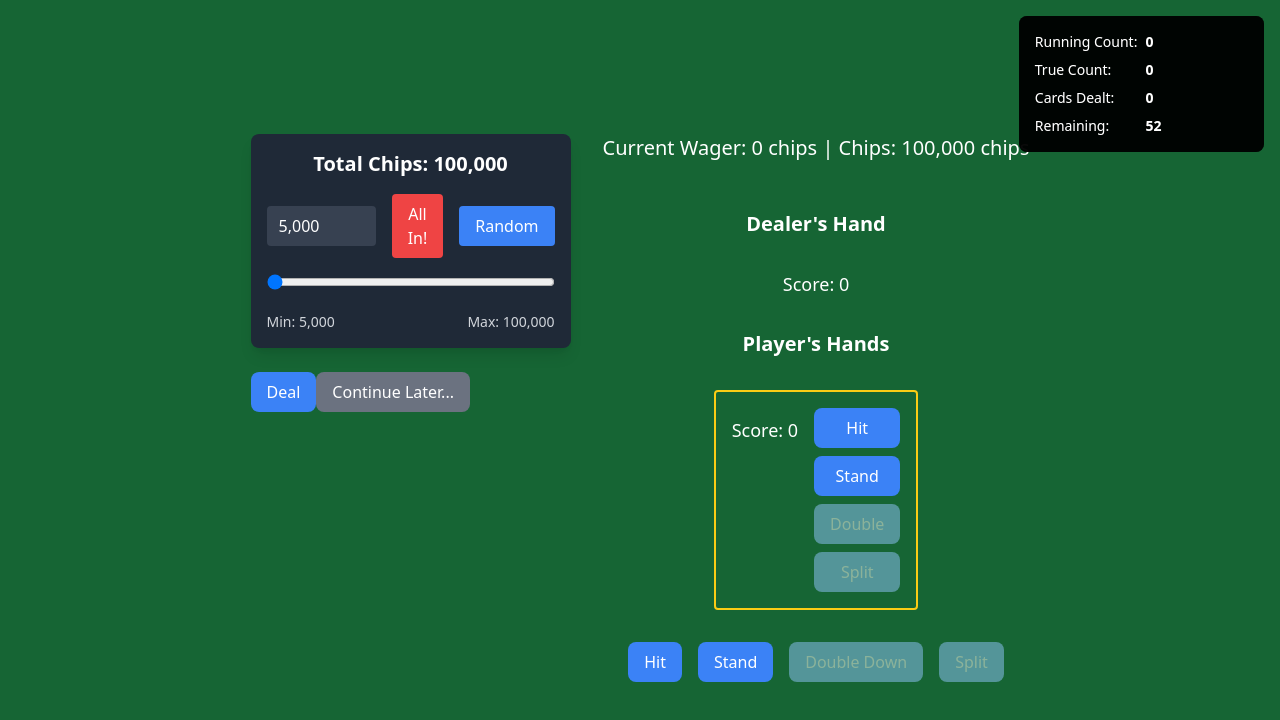
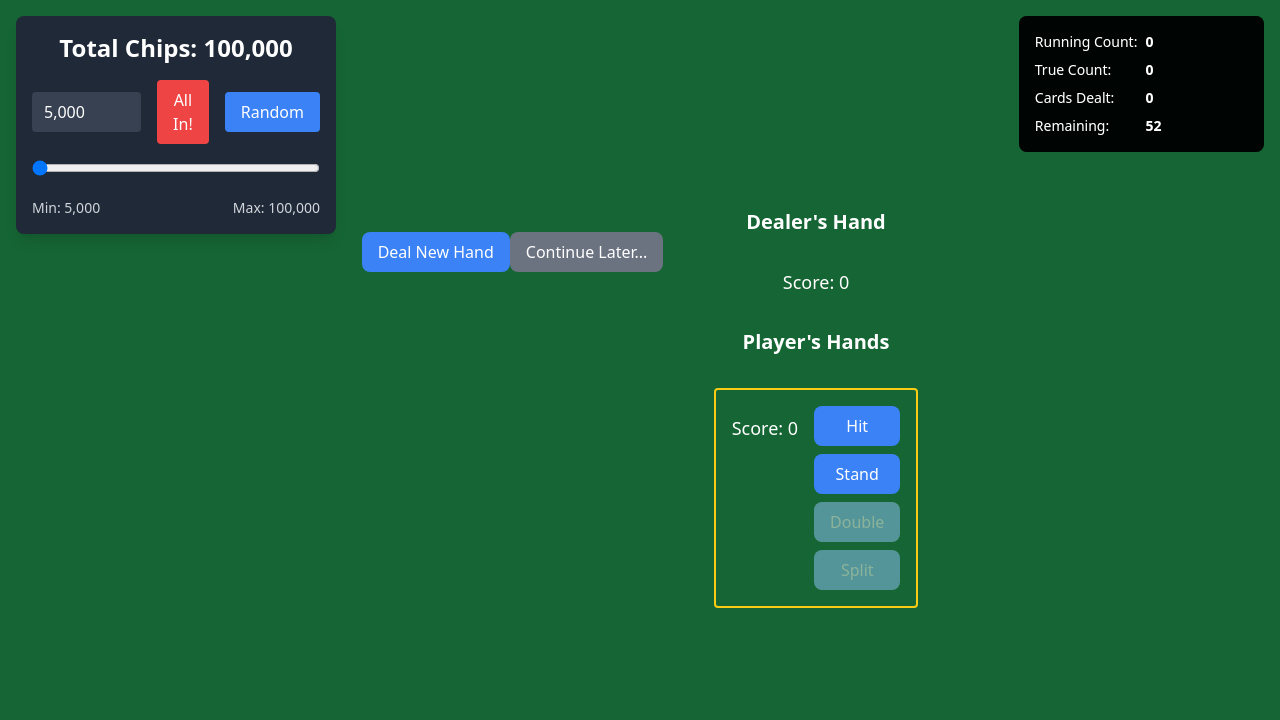
Before and after one commit to DanDo385/bj-next, a Next.js app: page / in a window 1280 px wide. Shown: the top 720 px of the page. Built offline with nearby package versions, Linux system fonts and the light colour scheme.

Commit message:
fixing split functionality

```diff
--- a/components/GameBoard.jsx
+++ b/components/GameBoard.jsx
@@ -18,7 +18,6 @@ const GameBoard = () => {
     isGameStarted,
     isPlayerTurn,
     canSplit,
-    canDouble,
     startGame,
     hit,
     stand,
@@ -38,13 +37,16 @@ const GameBoard = () => {
   const [selectedWager, setSelectedWager] = useState(MIN_BET);
   const [wagerError, setWagerError] = useState('');
 
+  // Determine the current hand based on splitHands.
   const playerHand = splitHands[currentHandIndex]?.cards ?? [];
 
+  // Modify the auto-end logic so it doesn't trigger when split hands exist.
   useEffect(() => {
-    if (isGameStarted && playerScore === 21) {
+    // Only auto-end if there's no split hand (or if you prefer, if you are on a single-hand game)
+    if (isGameStarted && playerScore === 21 && (!splitHands || splitHands.length === 0)) {
       endGame('player', 'Blackjack! You Win!');
     }
-  }, [isGameStarted, playerScore]);
+  }, [isGameStarted, playerScore, splitHands, endGame]);
 
   const handleStartGame = () => {
     if (selectedWager < MIN_BET) {
@@ -63,7 +65,7 @@ const GameBoard = () => {
     if (!isPlayerTurn || playerHand.length !== 2) return false;
     if (chips < currentWager) return false;
 
-    // If we're playing split hands
+    // If we're playing split hands, use the current hand's wager
     if (splitHands.length > 0) {
       const currentHand = splitHands[currentHandIndex];
       return currentHand.cards.length === 2 && chips >= currentHand.wager;
@@ -74,13 +76,21 @@ const GameBoard = () => {
 
   return (
     <div className="flex items-start space-x-8 p-8">
-      {/* Wager Section - Left Side */}
-      {!isGameStarted && (
+      {/* Wager Section - Always visible */}
       <div className="flex-none w-80">
-          <Wager onWagerChange={setSelectedWager} initialWager={selectedWager} />
+        <Wager
+          onWagerChange={setSelectedWager}
+          initialWager={selectedWager}
+          currentChips={chips}
+        />
         <div className="mt-4 space-y-2">
-            <Button onClick={handleStartGame} variant="primary" className="w-full">
-              Deal
+          <Button
+            onClick={handleStartGame}
+            variant="primary"
+            className="w-full"
+            disabled={chips < MIN_BET}
+          >
+            Deal New Hand
           </Button>
           <Button onClick={saveGame} variant="secondary" className="w-full">
             Continue Later...
@@ -90,13 +100,10 @@ const GameBoard = () => {
           )}
         </div>
       </div>
-      )}
 
       {/* Game Board - Right Side */}
       <div className="flex-grow flex flex-col items-center space-y-8">
-        <div className="text-white text-xl mb-4">
-          Current Wager: {currentWager.toLocaleString()} chips | Chips: {chips.toLocaleString()} chips
-        </div>
+
 
         {gameResult && (
           <div className="text-2xl font-bold text-yellow-400 mb-4 text-center">
@@ -106,30 +113,13 @@ const GameBoard = () => {
           </div>
         )}
 
-        {/* Show hands whenever there are cards, not just when game is started */}
+        {/* Display the dealer's hand and player's hand */}
         <DealerHand />
         <PlayerHand />
 
         {isPlayerTurn && splitHands.length > 0 && (
           <div className="text-yellow-400 text-xl mb-4">
-            Playing Hand {currentHandIndex + 1} of 2
-          </div>
-        )}
-
-        {isPlayerTurn && (
-          <div className="space-y-4">
-            <div className="flex space-x-4">
-              <Button onClick={hit}>Hit</Button>
-              <Button onClick={stand}>Stand</Button>
-              <Button
-                onClick={double}
-                disabled={!canDoubleDown()}
-                className={!canDoubleDown() ? 'opacity-50 cursor-not-allowed' : ''}
-              >
-                Double Down
-              </Button>
-              <Button onClick={split} disabled={!canSplit}>Split</Button>
-            </div>
+            Playing Hand {currentHandIndex + 1} of {splitHands.length}
           </div>
         )}
       </div>
--- a/components/PlayerHand.jsx
+++ b/components/PlayerHand.jsx
@@ -21,7 +21,9 @@ const PlayerHand = () => {
     double,
     split,
     isPlayerTurn,
-    chips
+    chips,
+    canDoubleDown,
+    canSplit
   } = useGameContext();
 
   // If no split has occurred, wrap the single hand in an array.
@@ -53,13 +55,19 @@ const PlayerHand = () => {
       <Button onClick={() => stand(handIndex)}>Stand</Button>
       <Button
         onClick={() => double(handIndex)}
-        disabled={!canDoubleForHand(hands[handIndex])}
+        disabled={handIndex !== undefined ?
+          !canDoubleForHand(hands[handIndex]) :
+          !canDoubleDown
+        }
       >
         Double
       </Button>
       <Button
         onClick={() => split(handIndex)}
-        disabled={!canSplitHand(hands[handIndex])}
+        disabled={handIndex !== undefined ?
+          !canSplitHand(hands[handIndex]) :
+          !canSplit
+        }
       >
         Split
       </Button>
@@ -84,7 +92,11 @@ const PlayerHand = () => {
           )}
         </div>
       </div>
-      {isPlayerTurn && handIndex !== undefined && renderActionButtons(handIndex)}
+      {isPlayerTurn && (
+        renderActionButtons(
+          splitHands.length > 0 ? handIndex : undefined
+        )
+      )}
     </div>
   );
 
--- a/components/Wager.jsx
+++ b/components/Wager.jsx
@@ -8,18 +8,18 @@
 import { useState, useEffect } from 'react';
 import { STARTING_CHIPS, MIN_BET } from '../utils/constants';
 
-const Wager = ({ onWagerChange, initialWager, maxChips = STARTING_CHIPS, isDoubled }) => {
-  const [wager, setWager] = useState(initialWager || Math.min(10000, maxChips));
+const Wager = ({ onWagerChange, initialWager, currentChips = STARTING_CHIPS, isDoubled }) => {
+  const [wager, setWager] = useState(initialWager || Math.min(10000, currentChips));
   const [error, setError] = useState('');
-  const maxBet = maxChips || 0;
+  const maxBet = currentChips || 0;
 
   useEffect(() => {
     if (!initialWager) {
-      const defaultWager = Math.min(10000, maxChips);
+      const defaultWager = Math.min(10000, currentChips);
       setWager(defaultWager);
       onWagerChange(defaultWager);
     }
-  }, [maxChips, initialWager, onWagerChange]);
+  }, [currentChips, initialWager, onWagerChange]);
 
   const handleSliderChange = (e) => {
     const value = Number(e.target.value);
@@ -58,17 +58,17 @@ const Wager = ({ onWagerChange, initialWager, maxChips = STARTING_CHIPS, isDoubl
   };
 
   const handleAllIn = () => {
-    const allIn = maxChips || 0;
+    const allIn = currentChips || 0;
     setWager(allIn);
     onWagerChange(allIn);
     setError('');
   };
 
   return (
-    <div className="w-full max-w-md p-4 bg-gray-800 rounded-lg shadow-lg">
+    <div className="fixed top-4 left-4 w-80 p-4 bg-gray-800 rounded-lg shadow-lg z-50">
       <div className="text-center mb-4">
-        <h2 className="text-xl font-bold text-white">
-          Total Chips: {(maxChips || 0).toLocaleString()}
+        <h2 className="text-2xl font-bold text-white">
+          Total Chips: {currentChips.toLocaleString()}
           {isDoubled && <span className="text-yellow-400 ml-2">(Doubled)</span>}
         </h2>
       </div>
--- a/components/ui/Button.jsx
+++ b/components/ui/Button.jsx
@@ -1,11 +1,30 @@
 /**
  * Button.jsx
- * This component provides a customizable button with different styles and states.
- * It can be used for various actions in the game, such as betting, hitting, standing, etc.
+ * A reusable, customizable button component with multiple variants and states.
+ * Provides consistent styling across the application while allowing for flexible usage.
+ *
+ * Features:
+ * - Three style variants: primary (blue), secondary (gray), danger (red)
+ * - Built-in disabled state handling with visual feedback
+ * - Smooth CSS transitions for interactive states
+ * - Accessibility-friendly markup
+ *
+ * Props:
+ * @param {Function} onClick - Callback for click events
+ * @param {boolean} [disabled=false] - Controls button interactivity
+ * @param {ReactNode} children - Button content (text/elements)
+ * @param {string} [variant='primary'] - Style variant (primary/secondary/danger)
+ *
+ * Usage Examples:
+ * <Button variant="primary" onClick={handleClick}>Submit</Button>
+ * <Button variant="danger" disabled={true}>Cancel</Button>
  */
 
 const Button = ({ onClick, disabled, children, variant = 'primary' }) => {
+  // Base styling applied to all button variants
   const baseStyles = "px-4 py-2 rounded-lg font-medium transition-colors";
+
+  // Style variants configuration object
   const variants = {
     primary: "bg-blue-500 hover:bg-blue-600 text-white disabled:bg-blue-300",
     secondary: "bg-gray-500 hover:bg-gray-600 text-white disabled:bg-gray-300",
@@ -14,11 +33,17 @@ const Button = ({ onClick, disabled, children, variant = 'primary' }) => {
 
   return (
     <button
-      onClick={onClick}
-      disabled={disabled}
-      className={`${baseStyles} ${variants[variant]} ${disabled ? 'cursor-not-allowed opacity-50' : ''}`}
+      onClick={onClick}  // Click handler passed from parent component
+      disabled={disabled}  // Native disabled attribute for accessibility
+      className={`
+        ${baseStyles}  // Always include base styles
+        ${variants[variant]}  // Apply selected variant styles
+        ${disabled ? 'cursor-not-allowed opacity-50' : ''}  // Enhanced disabled visuals
+      `}
+      // Note: Class order matters for Tailwind specificity.
+      // Disabled state styles override normal variants through utility classes
     >
-      {children}
+      {children}  {/* Render button content passed between tags */}
     </button>
   );
 };
--- a/context/GameProvider.jsx
+++ b/context/GameProvider.jsx
@@ -14,6 +14,14 @@ import { STARTING_CHIPS } from '../utils/constants';
  * @param {ReactNode} props.children - Child components that will have access to game context
  */
 const GameProvider = ({ children }) => {
+  // Helper function needs to be defined before it's used in canSplit
+  const getCardRank = (card) => {
+    if (!card) return '';
+    // Extract rank before the hyphen (e.g., "queen" from "queen-hearts")
+    const rank = card.split('-')[0];
+    return rank;
+  };
+
   // Core game state
   const [deck] = useState(() => createDeck()); // Initialize deck of cards
   const [playerHand, setPlayerHand] = useState([]); // Player's current cards
@@ -36,10 +44,26 @@ const GameProvider = ({ children }) => {
   const dealerScore = calculateScore(dealerHand);
 
   // Determine available actions
-  const canDouble = playerHand.length === 2 && chips >= currentWager * 2;
+  const canDoubleDown = splitHands.length > 0
+    ? splitHands[currentHandIndex]?.cards.length === 2 && chips >= splitHands[currentHandIndex].wager
+    : playerHand.length === 2 && chips >= currentWager;
   const canSplit = playerHand.length === 2 &&
-                   playerHand[0]?.split('-')[0] === playerHand[1]?.split('-')[0] &&
-                   chips >= currentWager * 2;
+                   getCardRank(playerHand[0]) === getCardRank(playerHand[1]) &&
+                   chips >= currentWager;
+
+  // Declare handleDealerTurn BEFORE it's used in other functions
+  const handleDealerTurn = useCallback(() => {
+    // Example dealer turn logic:
+    let dealerScore = calculateScore(dealerHand);
+    while (dealerScore < 17) {
+      const newCard = deck.drawCard();
+      // Update dealer hand (consider using a function updater for consistency)
+      setDealerHand(prev => [...prev, newCard]);
+      dealerScore = calculateScore([...dealerHand, newCard]);
+    }
+    setGameStatus('finished');
+    setIsPlayerTurn(false);
+  }, [dealerHand, deck]);
 
   /**
    * Deals initial cards to player and dealer at the start of a game
@@ -85,35 +109,69 @@ const GameProvider = ({ children }) => {
     dealInitialCards();
   }, [chips, deck, dealInitialCards]);
 
-  /**
-   * Handles player hitting (taking another card)
-   * Automatically ends player's turn if they bust
-   */
+  // Now define stand using handleDealerTurn
+  const stand = useCallback(() => {
+    if (splitHands.length > 0) {
+      // Mark the current split hand as played
+      setSplitHands(prevHands => {
+        const updatedHands = [...prevHands];
+        updatedHands[currentHandIndex] = {
+          ...updatedHands[currentHandIndex],
+          isPlayed: true
+        };
+        return updatedHands;
+      });
+      // Check if any split hand remains unplayed
+      const nextUnplayedIndex = splitHands.findIndex(hand => !hand.isPlayed);
+      if (nextUnplayedIndex !== -1) {
+        setCurrentHandIndex(nextUnplayedIndex);
+        return; // Continue player's turn with the next hand
+      }
+    }
+    setIsPlayerTurn(false);
+    handleDealerTurn(); // Now safe to call; handleDealerTurn is defined above
+  }, [splitHands, currentHandIndex, handleDealerTurn]);
+
+  // And a similar update for hit
   const hit = useCallback(() => {
     if (!isPlayerTurn) return;
 
-    const newHand = [...playerHand, deck.drawCard()];
-    setPlayerHand(newHand);
+    if (splitHands.length > 0) {
+      setSplitHands(prevHands => {
+        const updatedHands = [...prevHands];
+        const currentHand = updatedHands[currentHandIndex];
+        currentHand.cards.push(deck.drawCard());
 
-    if (calculateScore(newHand) >= 21) {
-      setIsPlayerTurn(false);
-      handleDealerTurn(newHand);
+        const score = calculateScore(currentHand.cards);
+        if (score >= 21) {
+          currentHand.isPlayed = true;
+          const nextUnplayedIndex = updatedHands.findIndex(hand => !hand.isPlayed);
+          if (nextUnplayedIndex !== -1) {
+            setCurrentHandIndex(nextUnplayedIndex);
+          } else {
+            setIsPlayerTurn(false);
+            handleDealerTurn();
+          }
+        }
+        return updatedHands;
+      });
+    } else {
+      // Regular case (no splits)
+      const newCard = deck.drawCard();
+      setPlayerHand(prev => [...prev, newCard]);
+      const score = calculateScore([...playerHand, newCard]);
+      if (score >= 21) {
+        setIsPlayerTurn(false);
+        handleDealerTurn();
+      }
     }
-  }, [deck, playerHand, isPlayerTurn]);
-
-  /**
-   * Handles player standing (keeping current hand)
-   */
-  const stand = useCallback(() => {
-    setIsPlayerTurn(false);
-    handleDealerTurn(playerHand);
-  }, [playerHand]);
+  }, [isPlayerTurn, splitHands, currentHandIndex, deck, playerHand, handleDealerTurn]);
 
   /**
    * Handles player doubling down (doubling bet and taking one card)
    */
   const double = useCallback(() => {
-    if (!canDouble) return;
+    if (!canDoubleDown) return;
 
     setChips(prev => prev - currentWager);
     setCurrentWager(prev => prev * 2);
@@ -122,7 +180,7 @@ const GameProvider = ({ children }) => {
     setPlayerHand(newHand);
     setIsPlayerTurn(false);
     handleDealerTurn(newHand);
-  }, [deck, playerHand, currentWager, canDouble]);
+  }, [deck, playerHand, currentWager, canDoubleDown]);
 
   /**
    * Handles splitting pairs into two separate hands
@@ -164,40 +222,6 @@ const GameProvider = ({ children }) => {
 
     setGameStatus('playing');
   }, [canSplit, playerHand, currentWager, deck]);
-
-  /**
-   * Handles dealer's turn after player is finished
-   * Follows house rules (dealer must hit on 16 and below, stand on 17 and above)
-   * @param {Array} finalPlayerHand - Player's final hand to compare against
-   */
-  const handleDealerTurn = useCallback((finalPlayerHand) => {
-    const playerFinalScore = calculateScore(finalPlayerHand);
-
-    if (playerFinalScore > 21) {
-      endGame('dealer', 'Dealer Wins - Player Bust!');
-      return;
-    }
-
-    let currentDealerHand = [...dealerHand];
-    let currentScore = calculateScore(currentDealerHand);
-
-    while (currentScore < 17) {
-      currentDealerHand.push(deck.drawCard());
-      currentScore = calculateScore(currentDealerHand);
-    }
-
-    setDealerHand(currentDealerHand);
-
-    if (currentScore > 21) {
-      endGame('player', `You Win! Dealer Busts! (${currentScore})`);
-    } else if (playerFinalScore > currentScore) {
-      endGame('player', `You Win! (${playerFinalScore} vs ${currentScore})`);
-    } else if (currentScore > playerFinalScore) {
-      endGame('dealer', `Dealer Wins (${currentScore} vs ${playerFinalScore})`);
-    } else {
-      endGame('push', 'Push - It\'s a Tie!');
-    }
-  }, [deck, dealerHand]);
 
   /**
    * Handles end of game, including payouts and state reset
@@ -257,7 +281,7 @@ const GameProvider = ({ children }) => {
     isGameStarted,
     isPlayerTurn,
     gameStatus,
-    canDouble,
+    canDoubleDown,
     canSplit,
     startGame,
     hit,
```
Lines whose indentation alone changed are shown as unchanged.
